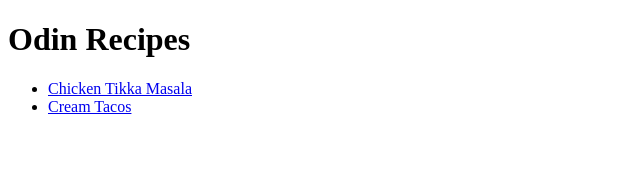
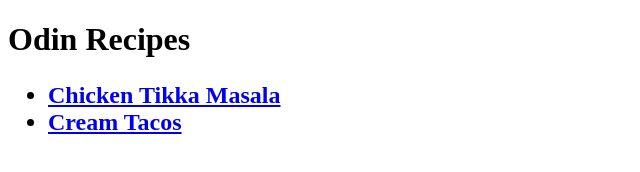
Before and after one commit to OdinWebDev/odin-recipes, a plain HTML site: page index.html in a window 1280 px wide. Shown: the whole page, without its empty margins (0-640 px from the left). Drawn offline with Linux system fonts and the light colour scheme.

Commit message:
embiggens the recipe link listings on index

```diff
--- a/index.html
+++ b/index.html
@@ -8,9 +8,11 @@
 </head>
 <body>
     <h1>Odin Recipes</h1>
+    <h2>
     <ul>
         <li><a href="./recipes/chickentikka.html">Chicken Tikka Masala</a></li>
         <li><a href="./recipes/creamtacos.html">Cream Tacos</a></li>
     </ul>
+    </h2>
 </body>
 </html>
```
